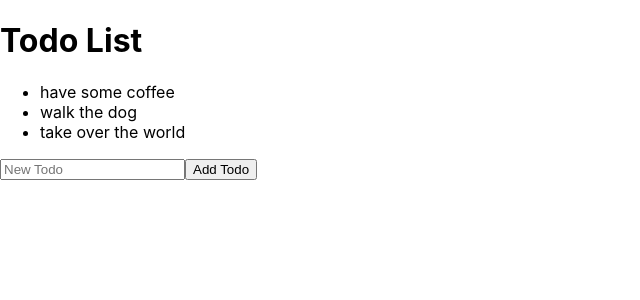
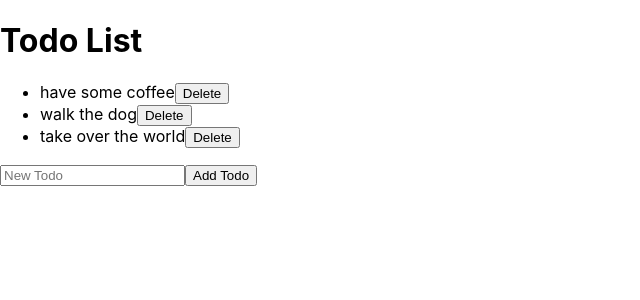
Before and after one commit to katmake/todo, a React (Create React App) app: page / in a window 1280 px wide. Shown: the top 300 px of the page, without its empty margins (0-640 px from the left). Built offline with nearby package versions, Linux system fonts and the light colour scheme.

Commit message:
delete todo

```diff
--- a/src/components/Todo.js
+++ b/src/components/Todo.js
@@ -1,11 +1,16 @@
 import React, { Component } from "react";
 
 export default class Todo extends Component {
+  handleDelete = () => {
+    this.props.deleteTodo(this.props.id);
+  };
+
   render() {
     return (
-      <div>
-        <li>{this.props.todo}</li>
-      </div>
+      <li>
+        <span>{this.props.todo}</span>
+        <button onClick={this.handleDelete}>Delete</button>
+      </li>
     );
   }
 }
--- a/src/components/TodoInput.js
+++ b/src/components/TodoInput.js
@@ -18,7 +18,7 @@ export default class TodoInput extends Component {
 
   handleSubmit = e => {
     e.preventDefault();
-    this.props.createTodo({...this.state, id: uuid()});
+    this.props.createTodo({ ...this.state, id: uuid() });
     this.setState({
       task: ""
     });
--- a/src/components/TodoList.js
+++ b/src/components/TodoList.js
@@ -22,13 +22,26 @@ export default class TodoList extends Component {
     });
   };
 
+  deleteTodo = id => {
+    this.setState({
+      todos: this.state.todos.filter(todo => todo.id !== id)
+    });
+  };
+
   render() {
     return (
       <div>
         <h1>Todo List</h1>
         <ul>
           {this.state.todos.map(todo => {
-            return <Todo key={todo.id} todo={todo.task} />;
+            return (
+              <Todo
+                key={todo.id}
+                id={todo.id}
+                todo={todo.task}
+                deleteTodo={this.deleteTodo}
+              />
+            );
           })}
         </ul>
         <TodoInput createTodo={this.createTodo} />
```
